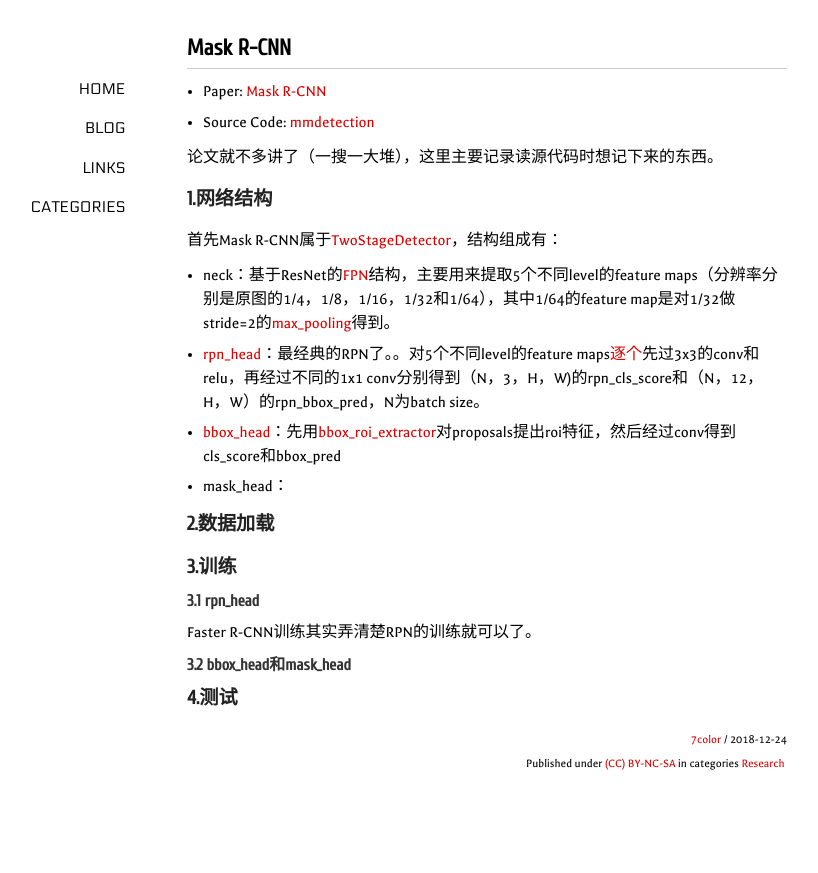
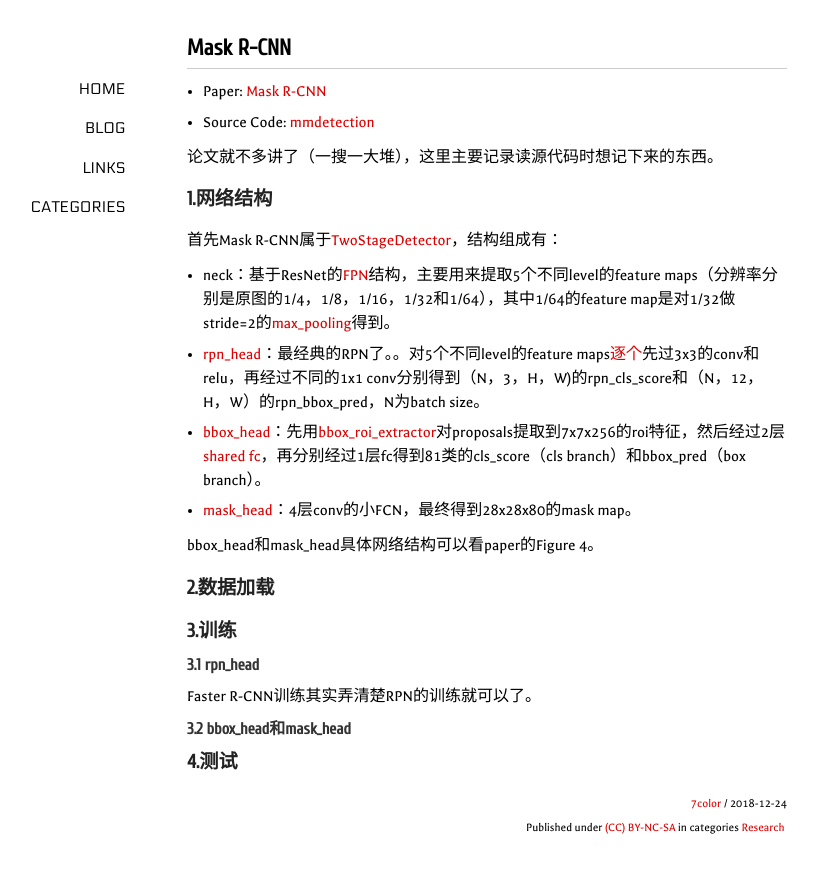
Before and after one commit to 7color94/7color94.github.io, a Jekyll site: the page built from _posts/2018-12-24-mask-rcnn.md, in a window 1280 px wide. Shown: the top 873 px of the page, without its empty margins (153-971 px from the left). Built offline with Jekyll 4.4.1, drawn with Linux system fonts in a browser that asks for light colours; nearby versions of some CDN libraries; comment, search, counter and statistics services are not loaded.

Commit message:
mask r-cnn

```diff
--- a/_posts/2018-12-24-mask-rcnn.md
+++ b/_posts/2018-12-24-mask-rcnn.md
@@ -16,10 +16,14 @@ categories:
 
 - neck：基于ResNet的[FPN](https://github.com/open-mmlab/mmdetection/blob/master/mmdet/models/necks/fpn.py#L7)结构，主要用来提取5个不同level的feature maps（分辨率分别是原图的1/4，1/8，1/16，1/32和1/64），其中1/64的feature map是对1/32做stride=2的[max_pooling](https://github.com/open-mmlab/mmdetection/blob/master/mmdet/models/necks/fpn.py#L118)得到。
 - [rpn_head](https://github.com/open-mmlab/mmdetection/blob/master/mmdet/models/rpn_heads/rpn_head.py)：最经典的RPN了。。对5个不同level的feature maps[逐个](https://github.com/open-mmlab/mmdetection/blob/master/mmdet/models/rpn_heads/rpn_head.py#L82)先过3x3的conv和relu，再经过不同的1x1 conv分别得到（N，3，H，W)的rpn_cls_score和（N，12，H，W）的rpn_bbox_pred，N为batch size。
-- [bbox_head](https://github.com/open-mmlab/mmdetection/blob/master/mmdet/models/bbox_heads/convfc_bbox_head.py)：先用[bbox_roi_extractor](https://github.com/open-mmlab/mmdetection/blob/master/mmdet/models/detectors/two_stage.py#L36)对proposals提出roi特征，然后经过conv得到cls_score和bbox_pred
-- mask_head：
+- [bbox_head](https://github.com/open-mmlab/mmdetection/blob/master/mmdet/models/bbox_heads/convfc_bbox_head.py)：先用[bbox_roi_extractor](https://github.com/open-mmlab/mmdetection/blob/master/mmdet/models/detectors/two_stage.py#L36)对proposals提取到7x7x256的roi特征，然后经过2层[shared fc](https://github.com/open-mmlab/mmdetection/blob/master/mmdet/models/bbox_heads/convfc_bbox_head.py#L139)，再分别经过1层fc得到81类的cls_score（cls branch）和bbox_pred（box branch）。
+- [mask_head](https://github.com/open-mmlab/mmdetection/blob/master/mmdet/models/bbox_heads/convfc_bbox_head.py)：4层conv的小FCN，最终得到28x28x80的mask map。
+
+bbox_head和mask_head具体网络结构可以看paper的Figure 4。
 
 ### 2.数据加载
+
+
 
 ### 3.训练
 
```
